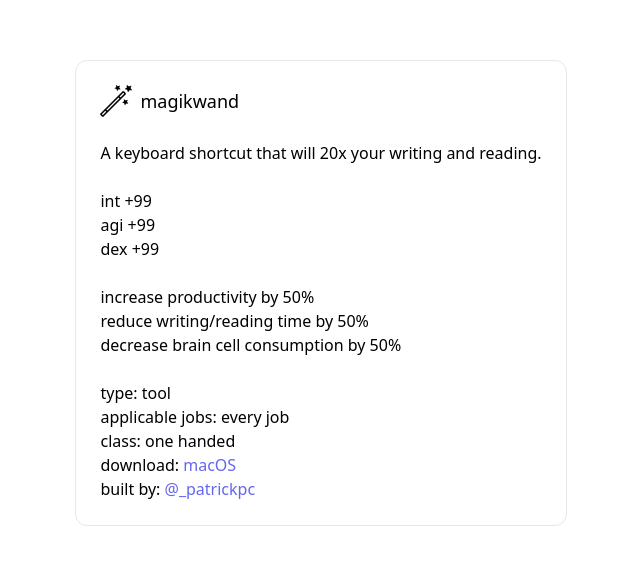
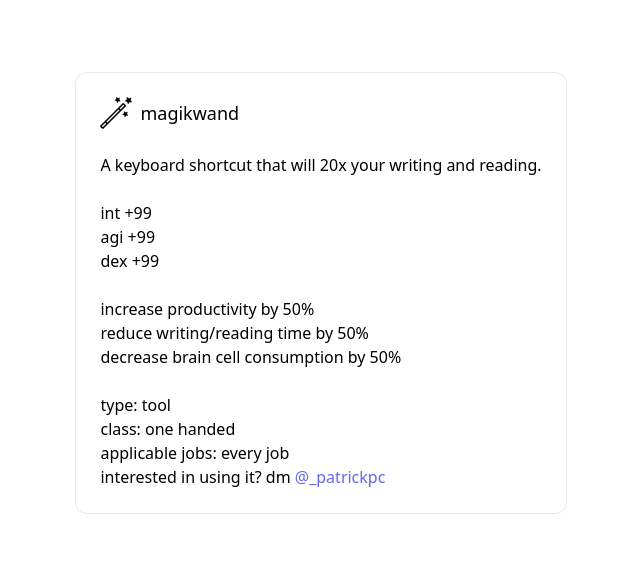
Before and after one commit to patrick-pc/magikwand, a Next.js app: page / in a window 1280 px wide. Shown: the part 107-672 px from the top of the page, without its empty margins (319-959 px from the left). Built offline with nearby package versions, Linux system fonts and the light colour scheme.

Commit message:
fix: copy

```diff
--- a/pages/index.tsx
+++ b/pages/index.tsx
@@ -13,7 +13,7 @@
         <link rel="icon" href="/logo@2x.png" />
       </Head>
 
-      <main className="flex h-screen w-full flex-col items-center justify-center">
+      <main className="flex h-screen w-full flex-col items-center justify-center px-6">
         <div className="flex max-w-4xl flex-col rounded-xl border p-6">
           <div className="flex items-center gap-2">
             <img className="h-8" src="/logo-black.png" />
@@ -32,16 +32,16 @@
           <p>decrease brain cell consumption by 50%</p>
           <br />
           <p>type: tool</p>
+          <p>class: one handed</p>
           <p>applicable jobs: every job</p>
-          <p>class: one handed</p>
-          <p>
+          {/* <p>
             download:{' '}
             <a className="text-indigo-500" href="/magikwand.dmg" download>
               macOS
             </a>
-          </p>
+          </p> */}
           <p>
-            built by:{' '}
+            interested in using it? dm{' '}
             <a className="text-indigo-500" href="https://twitter.com/_patrickpc" target="_blank">
               @_patrickpc
             </a>
```
